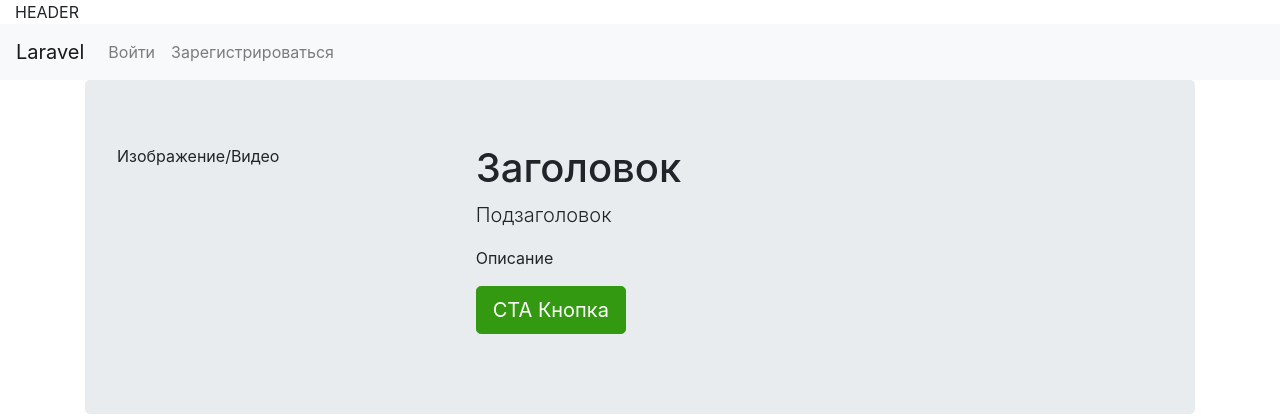
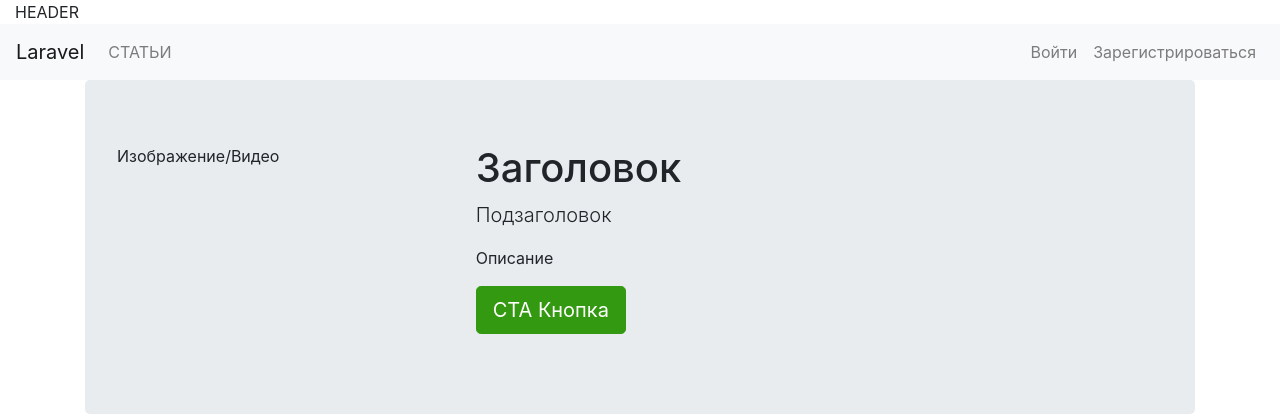
Before and after one commit to begimov/iTeam, a Laravel app: page / in a window 1280 px wide. Shown: the top 420 px of the page. Run offline with Laravel 8, Linux system fonts and the light colour scheme; style sheets or scripts are compiled from the project's sources; settings files or empty folders that the repository lacks are supplied.

Commit message:
navbar adjustments

```diff
--- a/resources/views/layouts/partials/_navigation.blade.php
+++ b/resources/views/layouts/partials/_navigation.blade.php
@@ -5,7 +5,13 @@
 </button>
 
 <div class="collapse navbar-collapse" id="navbarSupportedContent">
-  <ul class="navbar-nav mr-auto">
+<ul class="navbar-nav mr-auto">
+    <li class="nav-item">
+      <a class="nav-link" href="{{ route('login') }}">СТАТЬИ</a>
+    </li>
+  </ul>
+
+  <ul class="navbar-nav ml-auto">
   @if (Auth::guest())
     <li class="nav-item">
       <a class="nav-link" href="{{ route('login') }}">@lang('auth.login_btn')</a>
@@ -14,7 +20,7 @@
       <a class="nav-link" href="{{ route('register') }}">@lang('auth.register_btn')</a>
     </li>
     @else
-    <li class="nav-item dropdown">
+    <li class="nav-item dropdown dropdown-menu-right">
         <a class="nav-link dropdown-toggle" href="#" id="navbarDropdown" role="button" data-toggle="dropdown" aria-haspopup="true" aria-expanded="false">
         {{ Auth::user()->name }}
         </a>
```
